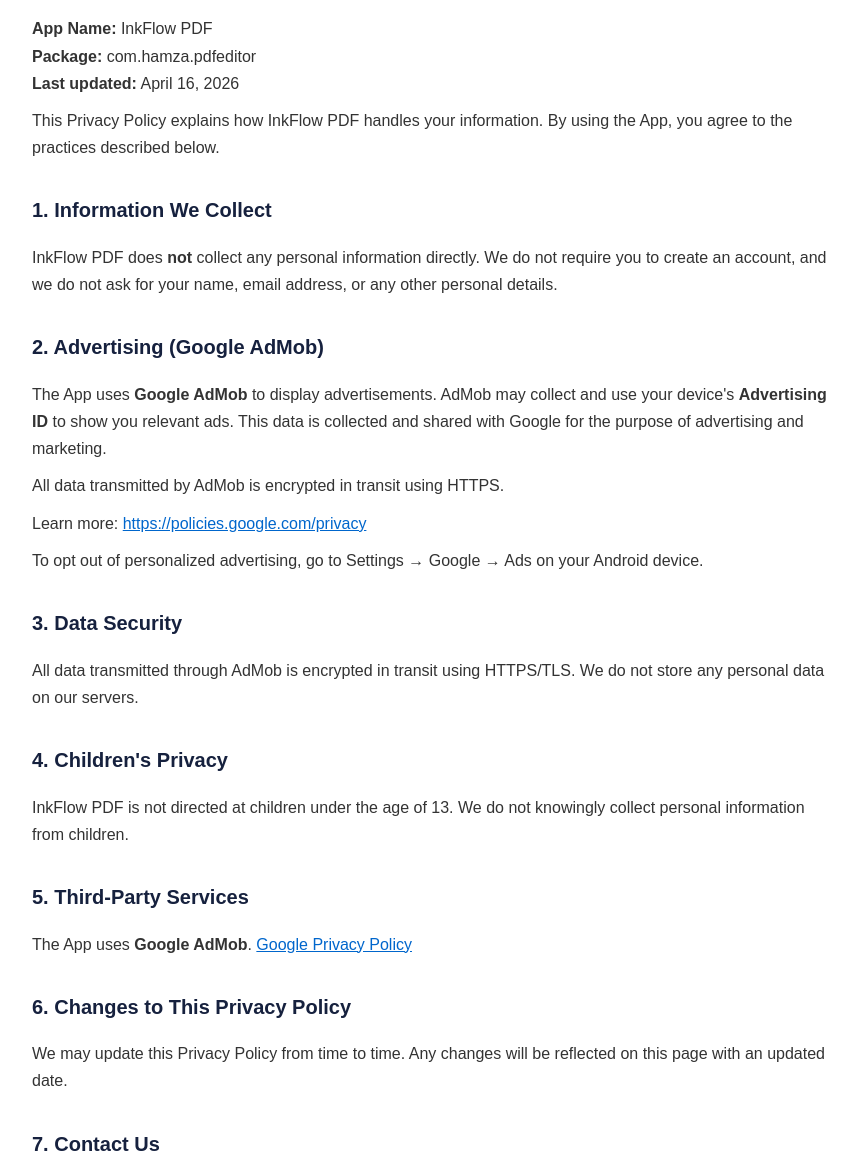
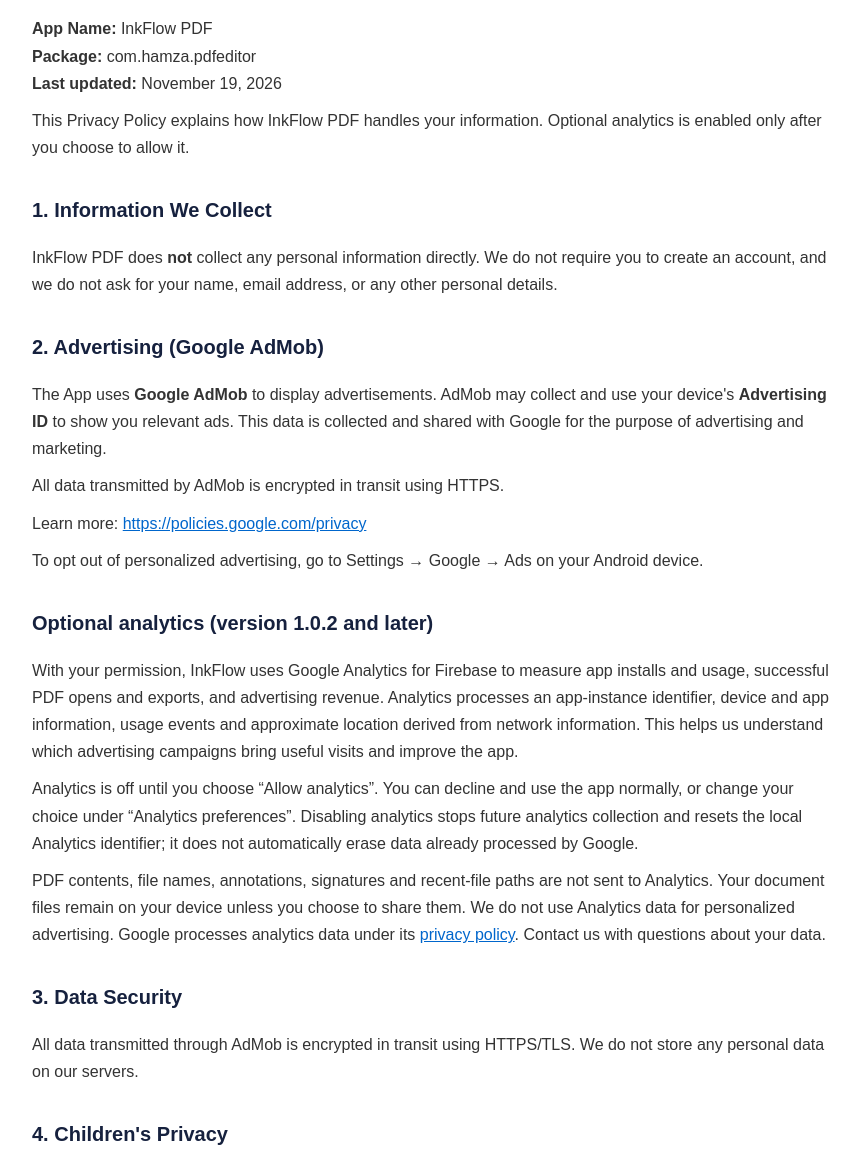
Before and after one commit to savanastore1997-hub/privacy-policy, a plain HTML site: page index.html in a window 1280 px wide. Shown: the part 91-1256 px from the top of the page, without its empty margins (208-1068 px from the left). Drawn offline with Linux system fonts and the light colour scheme.

Commit message:
Document optional InkFlow analytics and document privacy

```diff
--- a/index.html
+++ b/index.html
@@ -17,8 +17,8 @@
   <h1>Privacy Policy</h1>
   <p><strong>App Name:</strong> InkFlow PDF<br/>
      <strong>Package:</strong> com.hamza.pdfeditor<br/>
-     <strong>Last updated:</strong> April 16, 2026</p>
-  <p>This Privacy Policy explains how InkFlow PDF handles your information. By using the App, you agree to the practices described below.</p>
+     <strong>Last updated:</strong> November 19, 2026</p>
+  <p>This Privacy Policy explains how InkFlow PDF handles your information. Optional analytics is enabled only after you choose to allow it.</p>
   <h2>1. Information We Collect</h2>
   <p>InkFlow PDF does <strong>not</strong> collect any personal information directly. We do not require you to create an account, and we do not ask for your name, email address, or any other personal details.</p>
   <h2>2. Advertising (Google AdMob)</h2>
@@ -26,12 +26,16 @@
   <p>All data transmitted by AdMob is encrypted in transit using HTTPS.</p>
   <p>Learn more: <a href="https://policies.google.com/privacy">https://policies.google.com/privacy</a></p>
   <p>To opt out of personalized advertising, go to Settings &rarr; Google &rarr; Ads on your Android device.</p>
+  <h2>Optional analytics (version 1.0.2 and later)</h2>
+  <p>With your permission, InkFlow uses Google Analytics for Firebase to measure app installs and usage, successful PDF opens and exports, and advertising revenue. Analytics processes an app-instance identifier, device and app information, usage events and approximate location derived from network information. This helps us understand which advertising campaigns bring useful visits and improve the app.</p>
+  <p>Analytics is off until you choose “Allow analytics”. You can decline and use the app normally, or change your choice under “Analytics preferences”. Disabling analytics stops future analytics collection and resets the local Analytics identifier; it does not automatically erase data already processed by Google.</p>
+  <p>PDF contents, file names, annotations, signatures and recent-file paths are not sent to Analytics. Your document files remain on your device unless you choose to share them. We do not use Analytics data for personalized advertising. Google processes analytics data under its <a href="https://policies.google.com/privacy">privacy policy</a>. Contact us with questions about your data.</p>
   <h2>3. Data Security</h2>
   <p>All data transmitted through AdMob is encrypted in transit using HTTPS/TLS. We do not store any personal data on our servers.</p>
   <h2>4. Children's Privacy</h2>
   <p>InkFlow PDF is not directed at children under the age of 13. We do not knowingly collect personal information from children.</p>
   <h2>5. Third-Party Services</h2>
-  <p>The App uses <strong>Google AdMob</strong>. <a href="https://policies.google.com/privacy">Google Privacy Policy</a></p>
+  <p>The App uses <strong>Google AdMob</strong> and, in version 1.0.2 and later with your permission, <strong>Google Analytics for Firebase</strong>. <a href="https://policies.google.com/privacy">Google Privacy Policy</a></p>
   <h2>6. Changes to This Privacy Policy</h2>
   <p>We may update this Privacy Policy from time to time. Any changes will be reflected on this page with an updated date.</p>
   <h2>7. Contact Us</h2>
```
